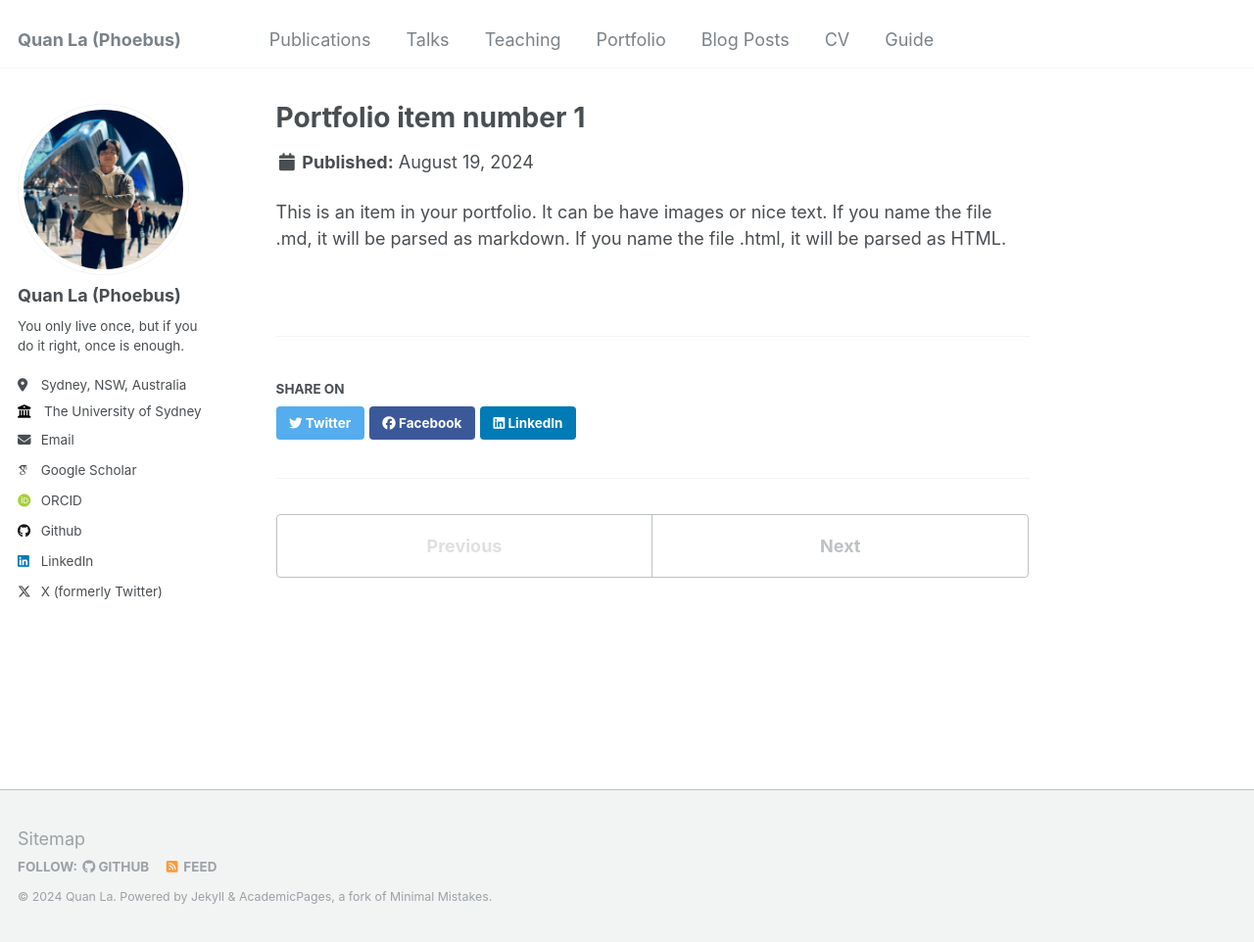
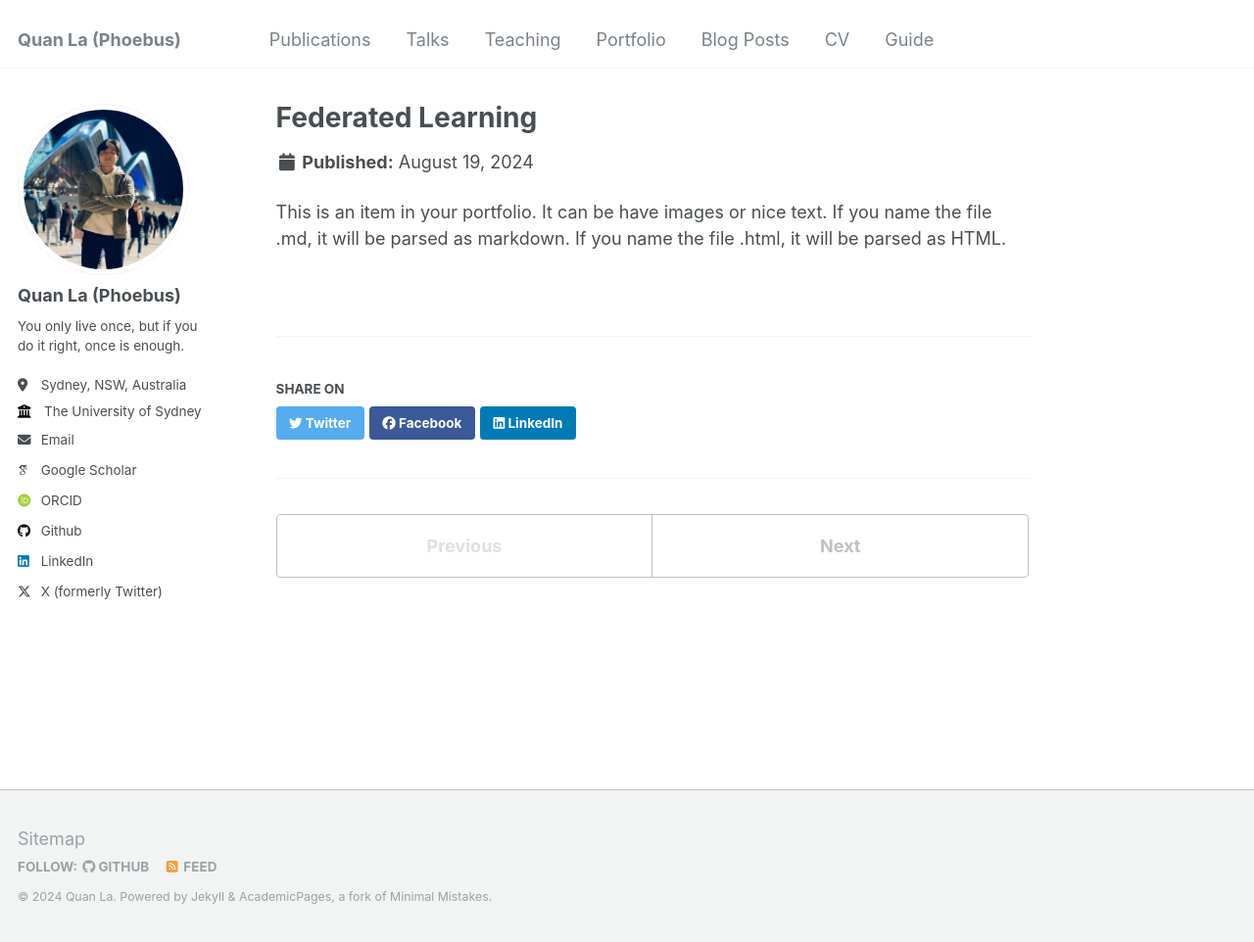
Before and after one commit to lavanquan/lavanquan.github.io, a Jekyll site: the page built from _portfolio/portfolio-1.md, in a window 1280 px wide and 962 px high. Shown: the whole window at 98% size. Built offline with Jekyll 4.4.1, drawn with Linux system fonts in a browser that asks for light colours; some web fonts are replaced.

Commit message:
Update portfolio-1.md

```diff
--- a/_portfolio/portfolio-1.md
+++ b/_portfolio/portfolio-1.md
@@ -1,5 +1,5 @@
 ---
-title: "Portfolio item number 1"
+title: "Federated Learning"
 excerpt: "Short description of portfolio item number 1<br/><img src='/images/500x300.png'>"
 collection: portfolio
 ---
```
